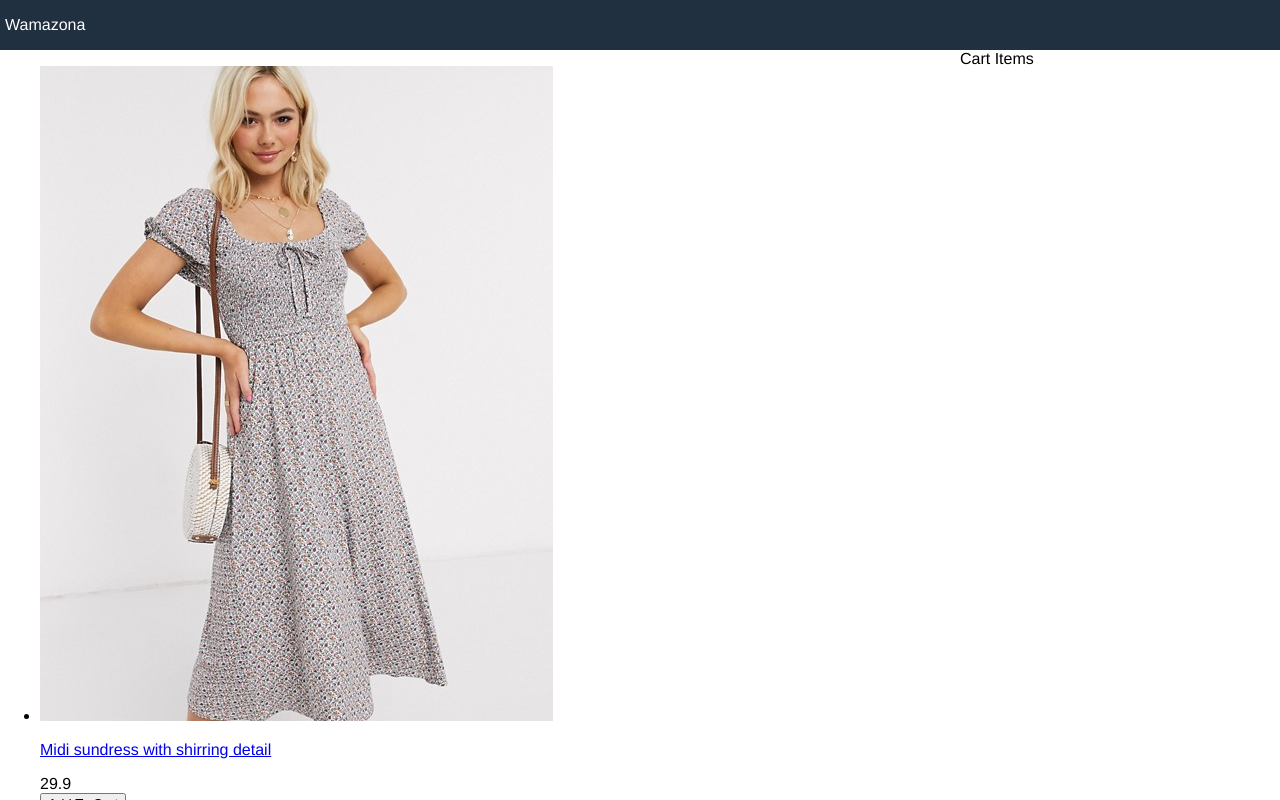
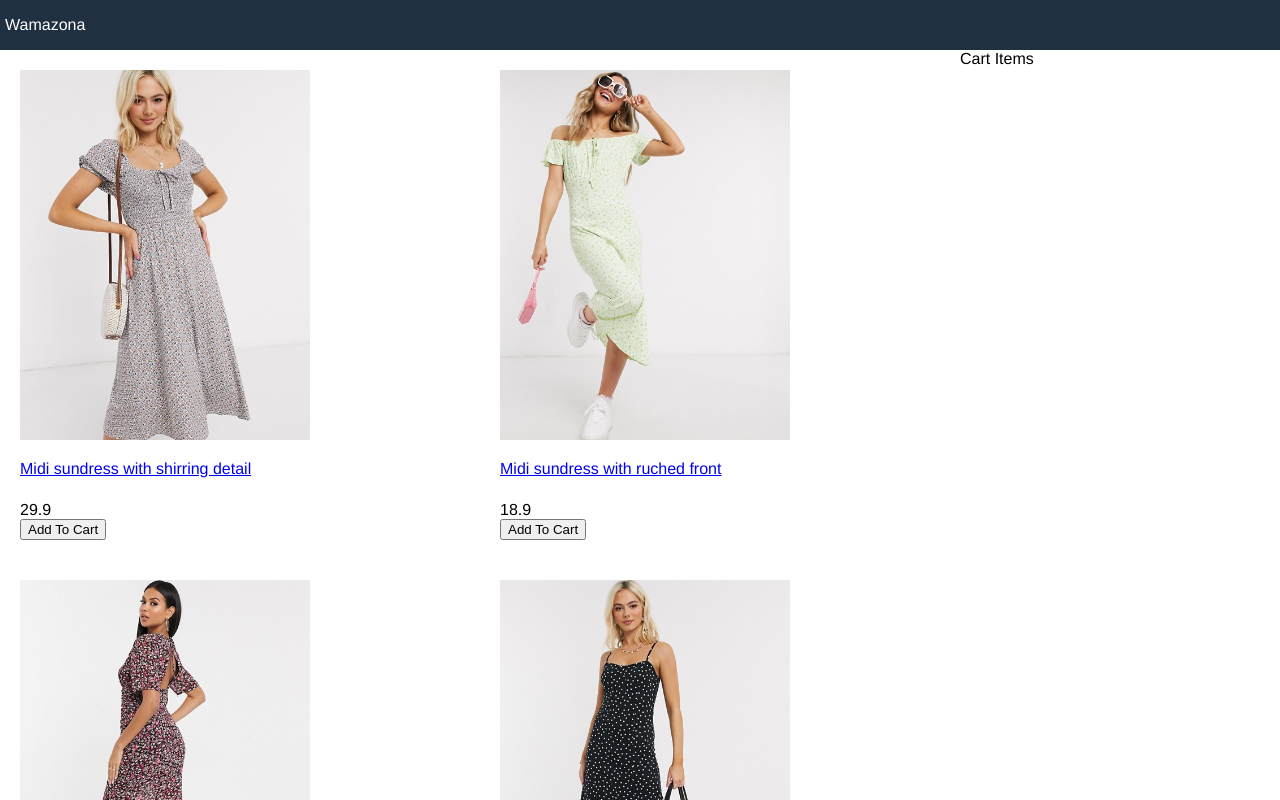
Before and after one commit to Shubham011190/Salezone, a React (Create React App) app: page / in a window 1280 px wide. Shown: the top 800 px of the page. Built offline with nearby package versions, Linux system fonts and the light colour scheme.

Commit message:
CSS Update

```diff
--- a/src/index.css
+++ b/src/index.css
@@ -67,3 +67,35 @@ footer{
 .sidebar{
   flex: 1 20rem;
 }
+
+/* Products */
+
+.products{
+  display: flex;
+  justify-content: center;
+  align-items: center;
+  padding: 0;
+  margin: 0;
+  list-style-type: none;
+  flex-wrap: wrap;
+}
+
+.products li{
+  flex: 1 1 29rem;
+  height: 47rem;
+  padding: 1rem;
+  margin: 1rem;
+
+}
+
+.product{
+  display: flex;
+  flex-direction: column;
+  justify-content: space-between;
+  height: 100%;
+}
+
+.product img{
+  max-width: 37rem;
+  max-height: 37rem;
+}
```
